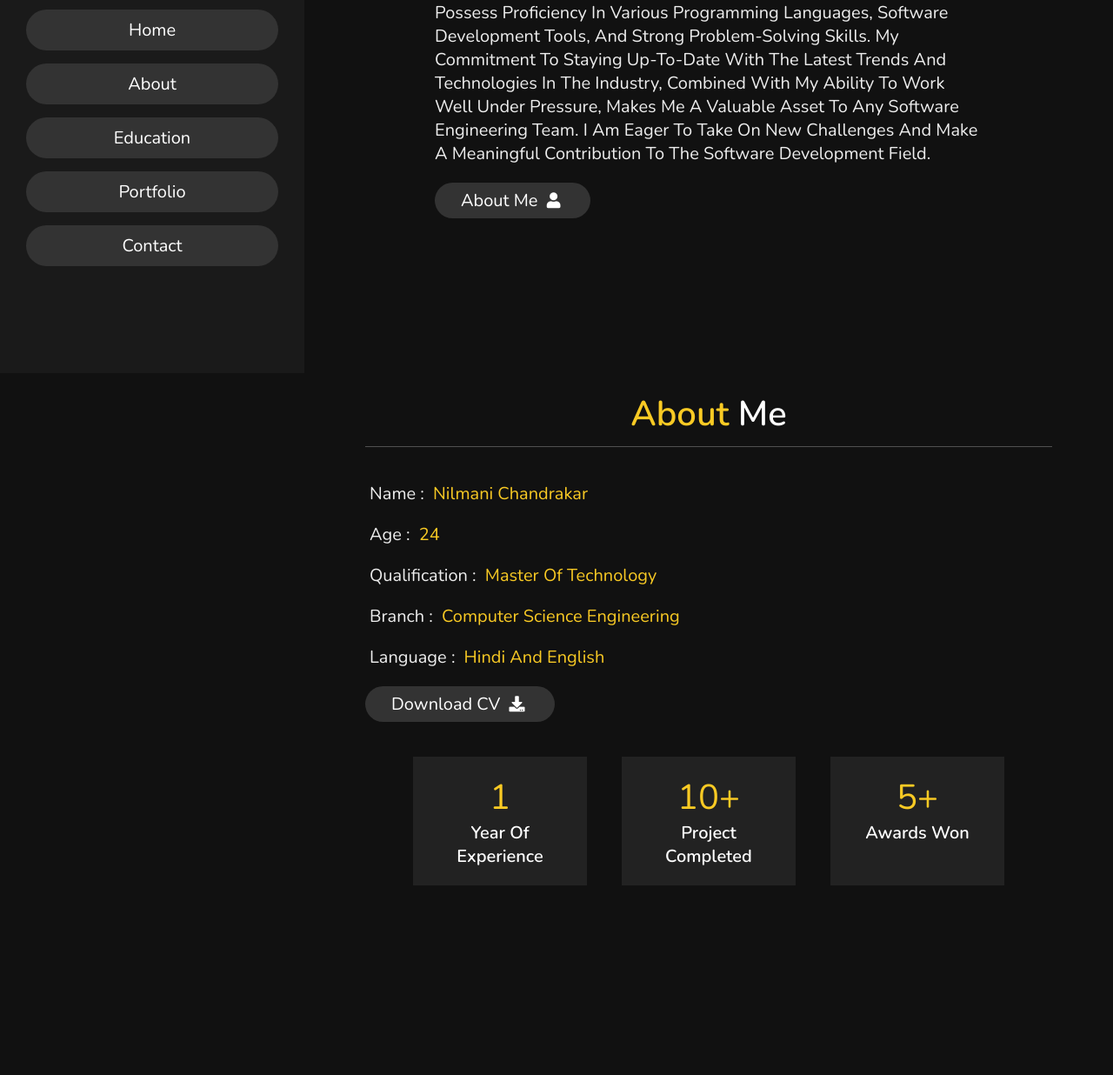
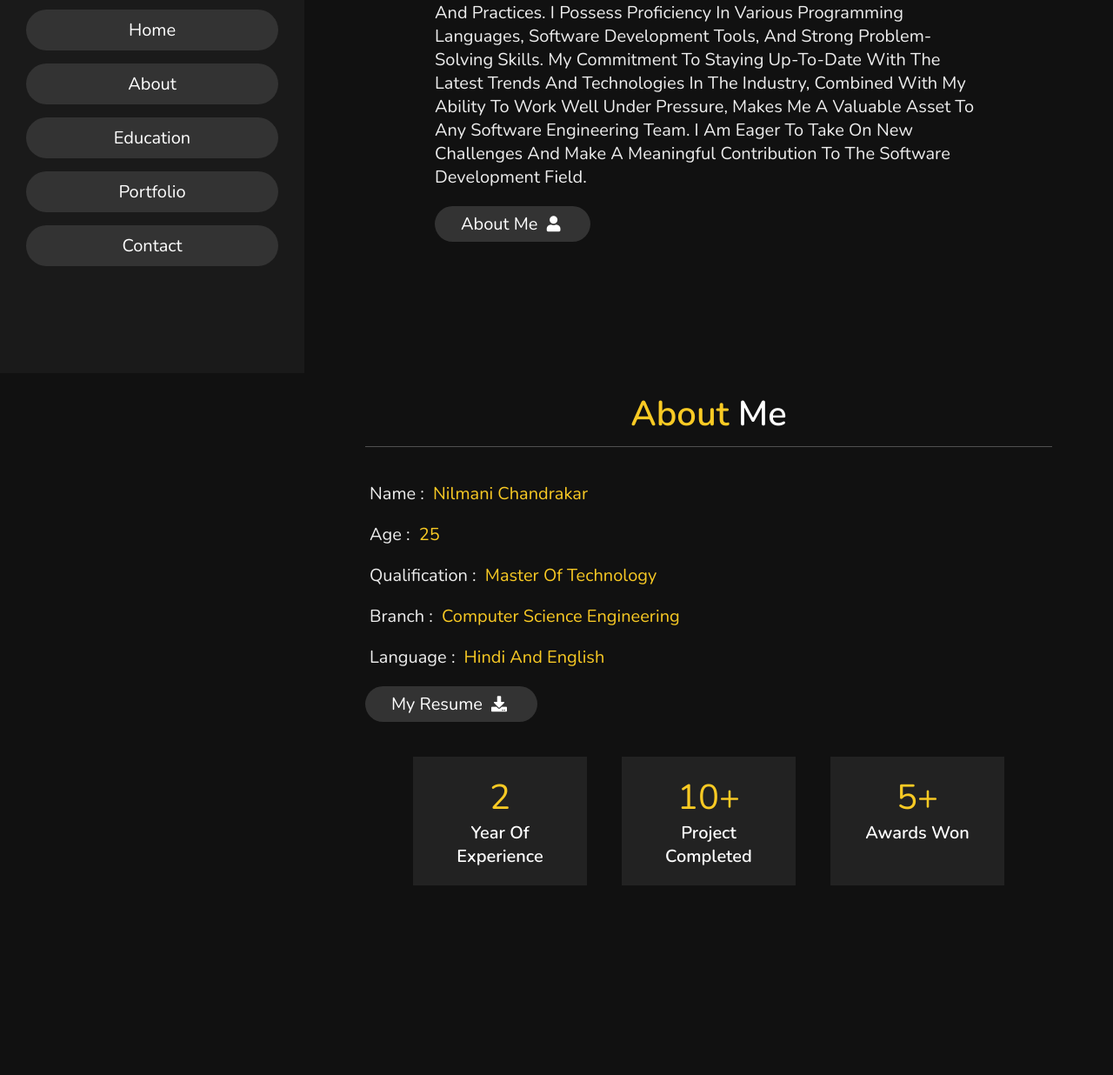
Before and after one commit to nilmanichandrakar/MywebPage, a plain HTML site: page index.html in a window 1280 px wide. Shown: the part 371-1607 px from the top of the page at 87% size. Drawn offline with nearby package versions, Linux system fonts and the light colour scheme; files whose address does not match are found by name.

Commit message:
Latest info added

```diff
--- a/index.html
+++ b/index.html
@@ -60,8 +60,7 @@
 
     <h3>HI THERE !</h3>
     <h1>I'M <span>Nilmani Chandrakar</span></h1>
-    <p>I am an aspiring software engineer currently pursuing m.tech in computer science and engineering at vit university,  I have a strong foundation in software engineering principles and practices. I possess proficiency in various programming languages, software development tools, and strong problem-solving skills. My commitment to staying up-to-date with the latest trends and technologies in the industry, combined with my ability to work well under pressure, makes me a valuable asset to any software engineering team.
-        I am eager to take on new challenges and make a meaningful contribution to the software development field.
+    <p>I am an aspiring software engineer, completed M.Tech in Computer Science and Engineering from VIT University, with B.Tech in Computer Science and Engineering from Govt. Engineering College Raipur. I have a strong foundation in software engineering principles and practices. I possess proficiency in various programming languages, software development tools, and strong problem-solving skills. My commitment to staying up-to-date with the latest trends and technologies in the industry, combined with my ability to work well under pressure, makes me a valuable asset to any software engineering team. I am eager to take on new challenges and make a meaningful contribution to the software development field.
     </p>
     <a href="#about"><button class="btn">about me <i class="fas fa-user"></i></button></a>
 
@@ -79,17 +78,17 @@
 
     <div class="info">
         <h3> <span> name : </span> Nilmani Chandrakar </h3>
-        <h3> <span> age : </span> 24 </h3>
+        <h3> <span> age : </span> 25 </h3>
         <h3> <span> qualification : </span> Master of Technology </h3>
         <h3> <span> Branch : </span> Computer Science engineering</h3>
         <h3> <span> language : </span> hindi and English </h3>
-        <a href="./Resume.pdf"><button class="btn"> download CV <i class="fas fa-download"></i> </button></a>
+        <a href="./Resume.pdf"><button class="btn"> My Resume <i class="fas fa-download"></i> </button></a>
     </div>
 
     <div class="counter">
 
         <div class="box">
-            <span>1</span>
+            <span>2</span>
             <h3>year of experience</h3>
         </div>
 
@@ -227,9 +226,9 @@
 
         <div class="info">
             <h3> <i class="fas fa-envelope"></i> 98nilmanichandrakar@gmail.com </h3>
-            <h3> <i class="fas fa-phone"></i> +91 7879554541</h3>
+            <h3> <i class="fas fa-phone"></i> +91 9399552676</h3>
           <!--  <h3> <i class="fas fa-phone"></i> +111-222-3333 </h3>-->
-            <h3> <i class="fas fa-map-marker-alt"></i> Raipur, Chhattisgarh, india - 492015. </h3>
+            <h3> <i class="fas fa-map-marker-alt"></i> Kawardha, Chhattisgarh, india - 491559. </h3>
         </div>
 
     </div>
```
